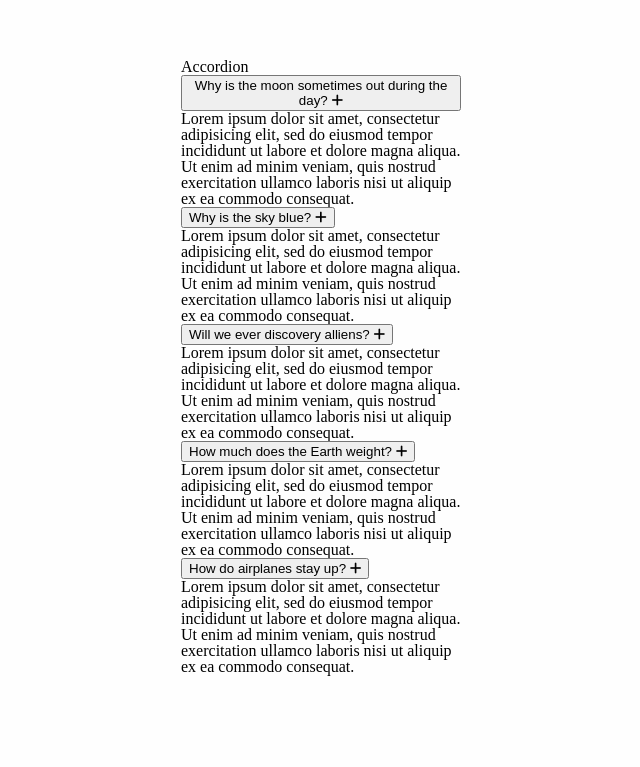
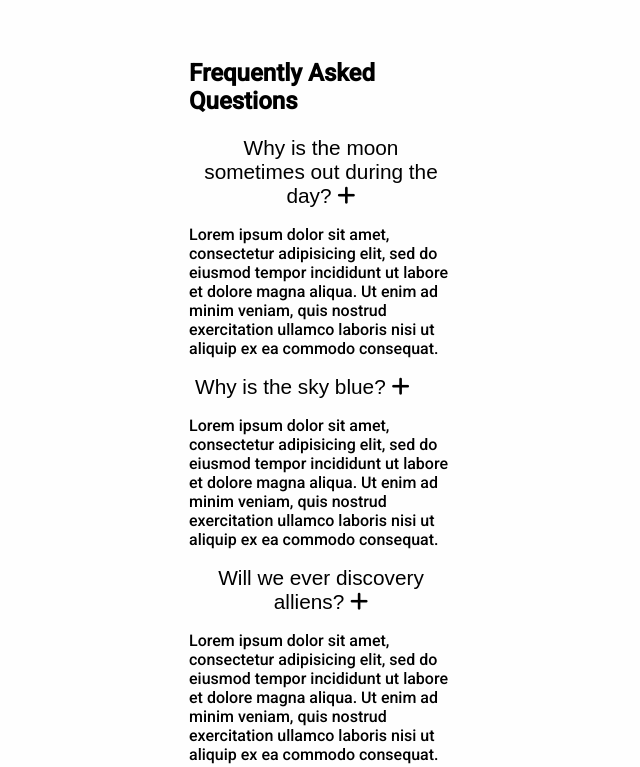
Before and after one commit to gokturkdogan/Accordion-Menu, a plain HTML site: page index.html in a window 1280 px wide. Shown: the part 141-908 px from the top of the page, without its empty margins (319-959 px from the left). Drawn offline with Linux system fonts and the light colour scheme; a web font is replaced by a local one.

Commit message:
style architecture created class bugs fixed

```diff
--- /dev/null
+++ b/assets/scss/layout/_menu.scss
@@ -0,0 +1,23 @@
+.menu{
+    &__header{
+        h2{
+
+        }
+    }
+    &__body{
+
+    }
+    &__item{
+
+    }
+    &__accordion{
+    border: none;
+    background-color: none;
+    background-color: $main;
+    font-size: 1.3rem;
+
+    }
+    &__panel{
+
+    }
+}
--- a/assets/scss/main.scss
+++ b/assets/scss/main.scss
@@ -1,5 +1,7 @@
 @import 'variables/colors';
+@import 'layout/menu';
 body{
+    font-family: 'Roboto', sans-serif;
     background-color: $main;
     .container{
         margin: 200px 500px;
--- a/assets/scss/variables/_colors.scss
+++ b/assets/scss/variables/_colors.scss
@@ -1,2 +1,3 @@
 $main:#FEFEFE;
 $buttonhover:#9AE3F7;
+$font:#8B9DB2
--- a/index.html
+++ b/index.html
@@ -11,7 +11,7 @@
         href="https://fonts.googleapis.com/css2?family=Kanit:wght@200;400&family=Lato:wght@300&family=Nunito:wght@300;400&family=Roboto:wght@300;500&family=Ubuntu:wght@300;400;700&family=Zen+Maru+Gothic:wght@300&display=swap"
         rel="stylesheet">
     <script src="https://kit.fontawesome.com/59fe93ed09.js" crossorigin="anonymous"></script>
-    <link rel="stylesheet" href="assets/scss/reset.css">
+
     <link rel="stylesheet" href="assets/scss/main.css">
     <title>Accordion-Menu</title>
 </head>
@@ -20,13 +20,13 @@
     <div class="container">
         <div class="menu">
             <header class="menu__header">
-                <h2>Accordion</h2>
+                <h2>Frequently Asked Questions</h2>
             </header>
             <div class="menu__body">
                 <div class="menu__item">
                     <button class="menu__accordion">Why is the moon sometimes out during the day? <i
                             class="fa-solid fa-plus"></i></button>
-                    <div class="panel">
+                    <div class="menu__panel">
                         <p>Lorem ipsum dolor sit amet, consectetur adipisicing elit, sed do eiusmod tempor incididunt ut
                             labore et dolore magna aliqua. Ut enim ad minim veniam, quis nostrud exercitation ullamco
                             laboris nisi ut aliquip ex ea commodo consequat.</p>
```
Also changed, not shown: assets/scss/main.css, assets/scss/mixins/_mixins.scss (added), 1 other file.
